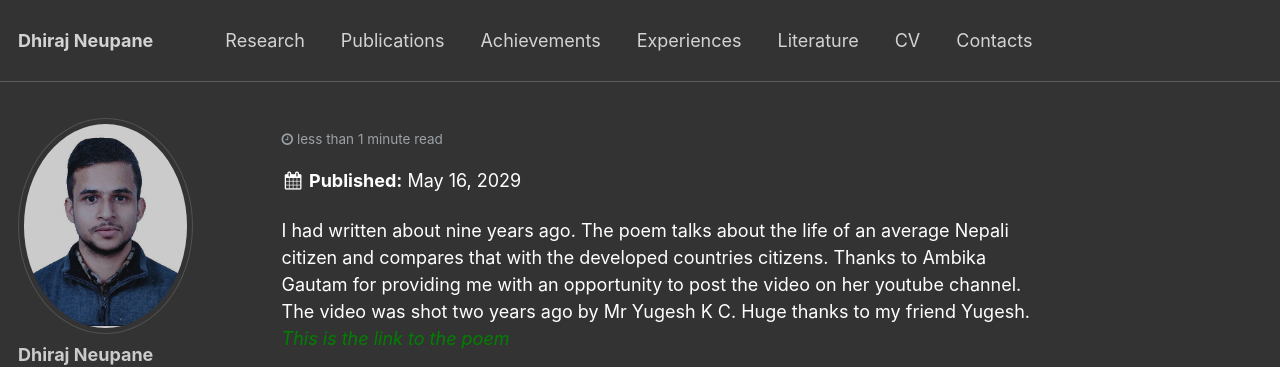
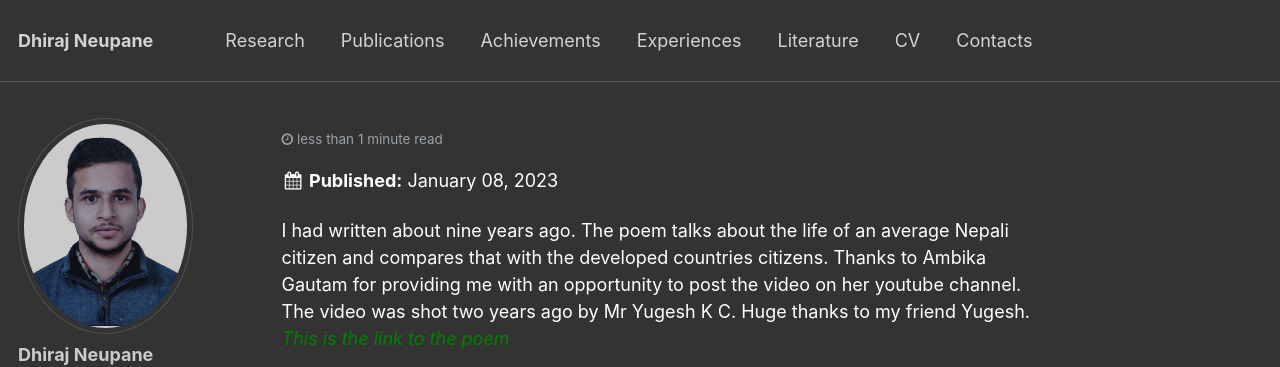
Before and after one commit to dhirajneupane/academicPortfolio, a Jekyll site: the page built from _posts/2023-01-08-Ma ra american.md, in a window 1280 px wide and 1352 px high. Shown: the top 367 px of the window. Built offline with Jekyll 4.4.1, drawn with Linux system fonts in a browser that asks for light colours; some web fonts are replaced.

Commit message:
Update 2023-01-08-Ma ra american.md

```diff
--- a/_posts/2023-01-08-Ma ra american.md
+++ b/_posts/2023-01-08-Ma ra american.md
@@ -1,6 +1,6 @@
 ---
 title: ''
-date: 2029-05-16
+date: 2023-01-08
 permalink: /posts/2023/01/blog-post-1/
 tags:
   - Poem
```
